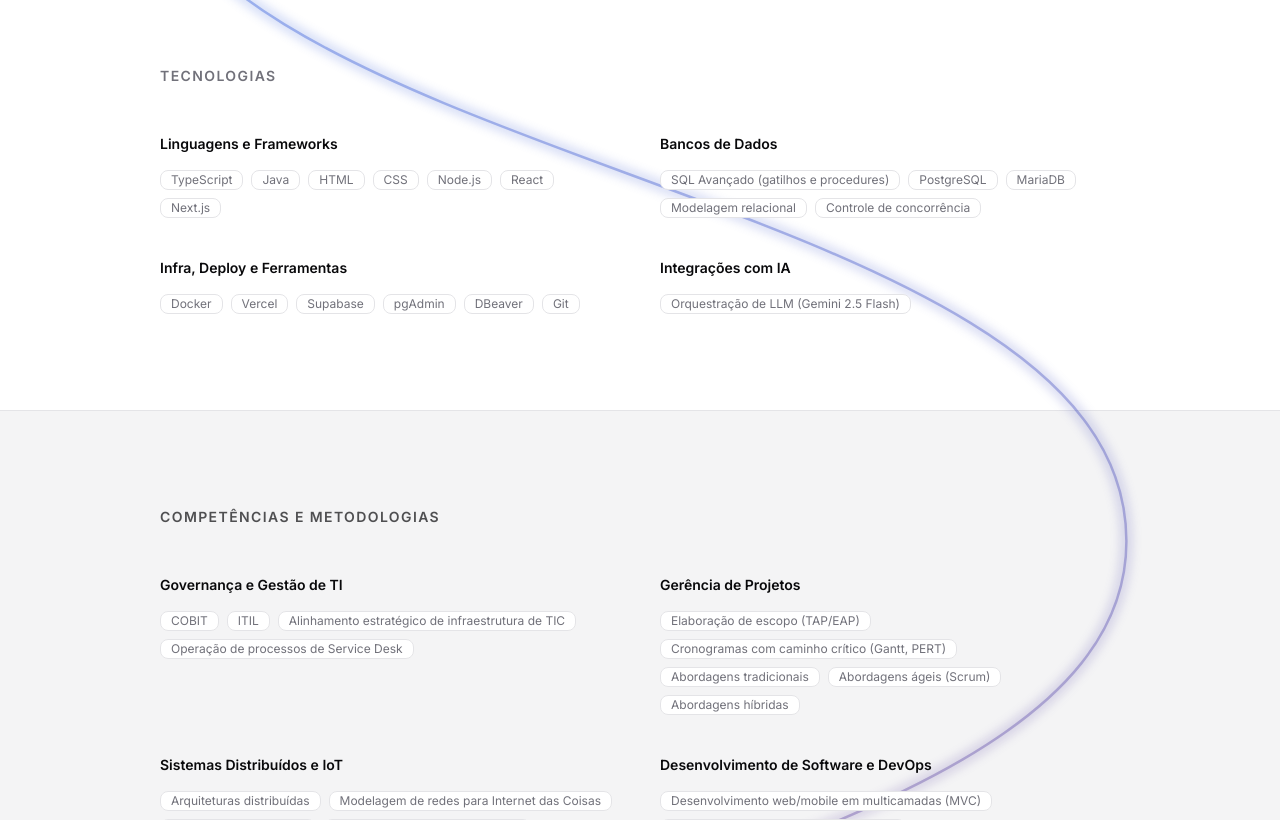
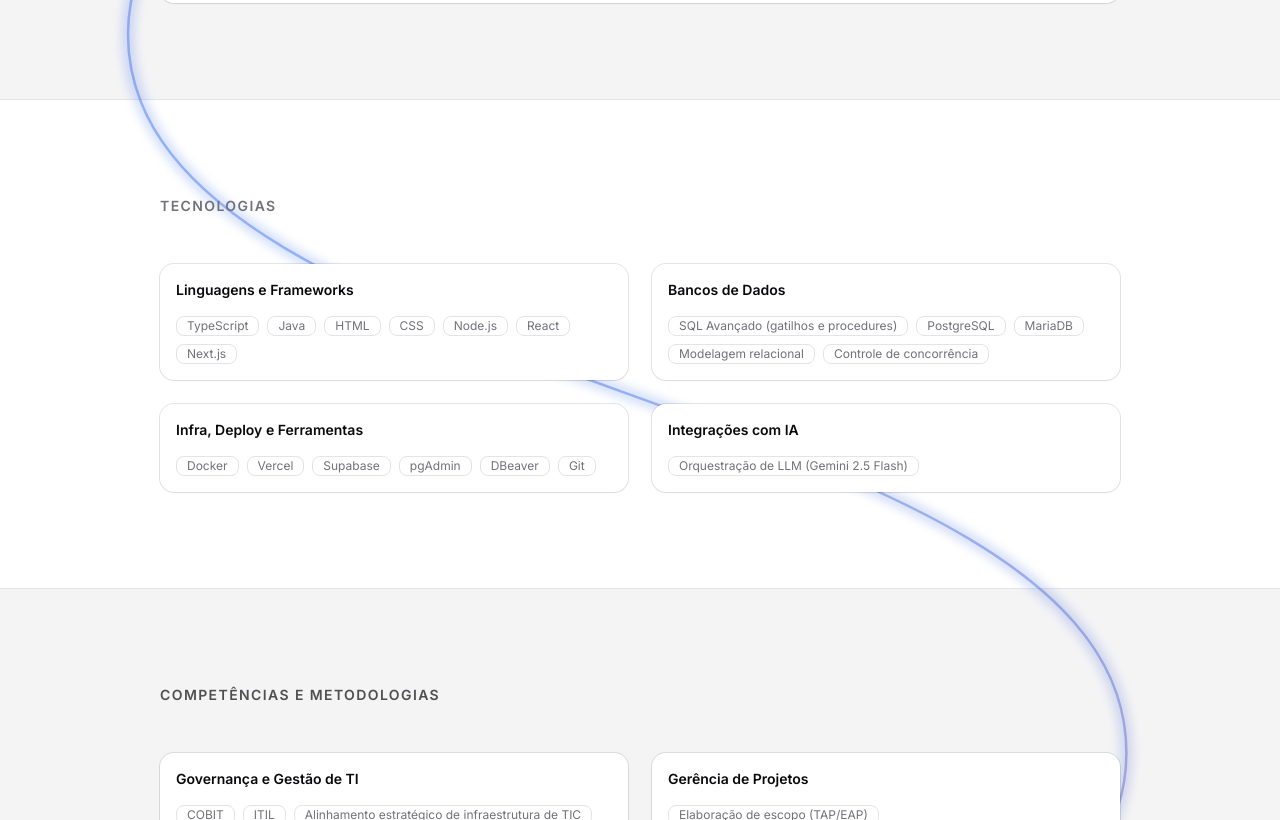
Before and after one commit to viccenzo-boff/Viccenzo-Boff, a Next.js app: page / in a window 1280 px wide. Shown: the part 3080-3900 px from the top of the page. Built offline with nearby package versions, Linux system fonts and the light colour scheme.

Commit message:
a linha agora é dinâmica e passa atrás dos itens

```diff
--- a/src/components/custom/academic-monitoring.tsx
+++ b/src/components/custom/academic-monitoring.tsx
@@ -14,7 +14,7 @@ export function AcademicMonitoring() {
           {monitorias.map((monitoria) => (
             <li
               key={monitoria.title}
-              className="flex items-center justify-between gap-4 rounded-lg border border-border px-5 py-4"
+              className="flex items-center justify-between gap-4 rounded-lg border border-border bg-background px-5 py-4"
             >
               <span className="text-sm font-medium text-foreground">
                 {monitoria.title}
--- a/src/components/custom/animated-scroll-line.tsx
+++ b/src/components/custom/animated-scroll-line.tsx
@@ -1,17 +1,19 @@
 "use client";
 
 import { useEffect, useRef, useState, useSyncExternalStore } from "react";
-import { motion, useScroll, useSpring } from "motion/react";
+import { motion, useScroll, useSpring, useTransform } from "motion/react";
 
-// Nós da serpentina em frações da página (x, y). Tangentes verticais nos nós e
-// pontos de controle espelhados entre segmentos — a curva é C1-contínua, sem quinas.
-// 8 travessias ≈ uma por seção da página.
+// A linha nasce como um sublinhado sob o resumo do Hero (~7,5% do documento),
+// sai na horizontal e mergulha na serpentina. Nós em frações da página (x, y),
+// com tangentes verticais e pontos de controle espelhados — curva C1-contínua,
+// sem quinas. 8 travessias ≈ uma por seção da página.
+const START: readonly [number, number] = [0.16, 0.108];
+
 const NODES: ReadonlyArray<readonly [number, number]> = [
-  [0.12, -0.02],
-  [0.9, 0.12],
-  [0.08, 0.25],
-  [0.92, 0.38],
-  [0.1, 0.51],
+  [0.9, 0.185],
+  [0.08, 0.28],
+  [0.92, 0.4],
+  [0.1, 0.52],
   [0.88, 0.64],
   [0.06, 0.77],
   [0.94, 0.9],
@@ -19,7 +21,10 @@ const NODES: ReadonlyArray<readonly [number, number]> = [
 ];
 
 // Metade do vão vertical entre nós — controla a abertura de cada curva
-const CONTROL_OFFSET = 0.065;
+const CONTROL_OFFSET = 0.06;
+
+// Alcance horizontal da tangente de saída do sublinhado inicial (fração da largura)
+const START_PULL = 0.4;
 
 const GRADIENT_ID = "scroll-line-gradient";
 
@@ -31,18 +36,21 @@ interface OverlaySize {
 // O path é gerado em pixels reais do documento (viewBox 1:1): escala uniforme
 // mantém a espessura constante e preserva a normalização do pathLength no draw.
 function buildPathD({ width, height }: OverlaySize): string {
-  const segments: string[] = [];
+  const [startX, startY] = START;
+  const segments = [`M ${startX * width} ${startY * height}`];
   let previous: readonly [number, number] | null = null;
   for (const node of NODES) {
     const [x, y] = node;
+    const control2 = `${x * width} ${(y - CONTROL_OFFSET) * height}`;
     if (previous === null) {
-      segments.push(`M ${x * width} ${y * height}`);
+      // Saída horizontal (o sublinhado do Hero) rumo à primeira curva vertical
+      segments.push(
+        `C ${(startX + START_PULL) * width} ${startY * height}, ${control2}, ${x * width} ${y * height}`,
+      );
     } else {
       const [previousX, previousY] = previous;
-      const control1Y = (previousY + CONTROL_OFFSET) * height;
-      const control2Y = (y - CONTROL_OFFSET) * height;
       segments.push(
-        `C ${previousX * width} ${control1Y}, ${x * width} ${control2Y}, ${x * width} ${y * height}`,
+        `C ${previousX * width} ${(previousY + CONTROL_OFFSET) * height}, ${control2}, ${x * width} ${y * height}`,
       );
     }
     previous = node;
@@ -73,11 +81,18 @@ export function AnimatedScrollLine() {
     getServerPrefersReducedMotion,
   );
   const { scrollYProgress } = useScroll();
-  const pathLength = useSpring(scrollYProgress, {
+  const smoothedProgress = useSpring(scrollYProgress, {
     stiffness: 90,
     damping: 30,
     restDelta: 0.001,
   });
+  // Sob reduced motion o desenho segue o scroll 1:1 (progresso acionado pelo
+  // usuário, não animação autônoma) — sem a inércia do spring; o pulse do glow
+  // é desativado pela media query em globals.css.
+  const pathLength = prefersReducedMotion ? scrollYProgress : smoothedProgress;
+  // Sem isso, o linecap redondo deixa um ponto visível no início do path
+  // mesmo com pathLength 0 — o traço só aparece quando o desenho começa.
+  const strokeOpacity = useTransform(pathLength, [0, 0.01], [0, 1]);
 
   useEffect(() => {
     const element = containerRef.current;
@@ -127,24 +142,21 @@ export function AnimatedScrollLine() {
               <stop offset="100%" style={{ stopColor: "var(--scroll-line-to)" }} />
             </linearGradient>
           </defs>
-          {prefersReducedMotion ? (
-            <path {...sharedPathProps} strokeWidth={2.5} data-testid="scroll-progress-path" />
-          ) : (
-            <>
+          {/* O fade fica no <g>: a animação CSS do pulse já ocupa a opacity do path */}
+          <motion.g style={{ opacity: strokeOpacity }}>
             <motion.path
               {...sharedPathProps}
               strokeWidth={7}
               className="scroll-line-glow"
               style={{ pathLength }}
             />
+          </motion.g>
           <motion.path
             {...sharedPathProps}
             strokeWidth={2.5}
-                style={{ pathLength }}
+            style={{ pathLength, opacity: strokeOpacity }}
             data-testid="scroll-progress-path"
           />
-            </>
-          )}
         </svg>
       )}
     </div>
--- a/src/components/custom/skills-matrix.tsx
+++ b/src/components/custom/skills-matrix.tsx
@@ -1,4 +1,5 @@
 import { Badge } from "@/components/ui/badge";
+import { Card, CardContent, CardHeader } from "@/components/ui/card";
 import { cvData } from "@/data/cv";
 
 export function SkillsMatrix() {
@@ -11,13 +12,16 @@ export function SkillsMatrix() {
           Competências e Metodologias
         </h2>
 
-        <div className="mt-12 grid grid-cols-1 gap-x-10 gap-y-10 sm:grid-cols-2">
+        <div className="mt-12 grid grid-cols-1 gap-6 sm:grid-cols-2">
           {technicalSkills.map((group) => (
-            <div key={group.category}>
+            <Card key={group.category} size="sm" className="bg-background">
+              <CardHeader>
                 <h3 className="text-sm font-semibold text-foreground">
                   {group.category}
                 </h3>
-              <div className="mt-4 flex flex-wrap gap-2">
+              </CardHeader>
+              <CardContent>
+                <div className="flex flex-wrap gap-2">
                   {group.skills.map((skill) => (
                     <Badge
                       key={skill}
@@ -28,7 +32,8 @@ export function SkillsMatrix() {
                     </Badge>
                   ))}
                 </div>
-            </div>
+              </CardContent>
+            </Card>
           ))}
         </div>
       </div>
--- a/src/components/custom/soft-skills.tsx
+++ b/src/components/custom/soft-skills.tsx
@@ -1,5 +1,6 @@
 import { Presentation } from "lucide-react";
 
+import { Card, CardContent, CardHeader } from "@/components/ui/card";
 import { cvData } from "@/data/cv";
 
 export function SoftSkills() {
@@ -12,13 +13,16 @@ export function SoftSkills() {
           Competências Comportamentais
         </h2>
 
-        <div className="mt-12 grid grid-cols-1 gap-8 sm:grid-cols-2">
+        <div className="mt-12 grid grid-cols-1 gap-6 sm:grid-cols-2">
           {softSkills.map((skill) => (
-            <div key={skill.title}>
+            <Card key={skill.title} size="sm" className="bg-background">
+              <CardHeader>
                 <h3 className="text-sm font-semibold text-foreground">
                   {skill.title}
                 </h3>
-              <p className="mt-2 text-sm leading-relaxed text-foreground/80">
+              </CardHeader>
+              <CardContent>
+                <p className="text-sm leading-relaxed text-foreground/80">
                   {skill.description}
                 </p>
                 {skill.evidence && (
@@ -27,7 +31,8 @@ export function SoftSkills() {
                     <span>{skill.evidence}</span>
                   </p>
                 )}
-            </div>
+              </CardContent>
+            </Card>
           ))}
         </div>
       </div>
--- a/src/components/custom/technologies.tsx
+++ b/src/components/custom/technologies.tsx
@@ -1,4 +1,5 @@
 import { Badge } from "@/components/ui/badge";
+import { Card, CardContent, CardHeader } from "@/components/ui/card";
 import { cvData } from "@/data/cv";
 
 export function Technologies() {
@@ -11,13 +12,16 @@ export function Technologies() {
           Tecnologias
         </h2>
 
-        <div className="mt-12 grid grid-cols-1 gap-x-10 gap-y-10 sm:grid-cols-2">
+        <div className="mt-12 grid grid-cols-1 gap-6 sm:grid-cols-2">
           {technologies.map((group) => (
-            <div key={group.category}>
+            <Card key={group.category} size="sm" className="bg-background">
+              <CardHeader>
                 <h3 className="text-sm font-semibold text-foreground">
                   {group.category}
                 </h3>
-              <div className="mt-4 flex flex-wrap gap-2">
+              </CardHeader>
+              <CardContent>
+                <div className="flex flex-wrap gap-2">
                   {group.skills.map((skill) => (
                     <Badge
                       key={skill}
@@ -28,7 +32,8 @@ export function Technologies() {
                     </Badge>
                   ))}
                 </div>
-            </div>
+              </CardContent>
+            </Card>
           ))}
         </div>
       </div>
--- a/src/components/ui/button.tsx
+++ b/src/components/ui/button.tsx
@@ -11,7 +11,7 @@ const buttonVariants = cva(
       variant: {
         default: "bg-primary text-primary-foreground hover:bg-primary/80",
         outline:
-          "border-border bg-background shadow-xs hover:bg-muted hover:text-foreground aria-expanded:bg-muted aria-expanded:text-foreground dark:border-input dark:bg-input/30 dark:hover:bg-input/50",
+          "border-border bg-background shadow-xs hover:bg-muted hover:text-foreground aria-expanded:bg-muted aria-expanded:text-foreground dark:border-input dark:bg-[color-mix(in_srgb,var(--input)_30%,var(--background))] dark:hover:bg-[color-mix(in_srgb,var(--input)_50%,var(--background))]",
         secondary:
           "bg-secondary text-secondary-foreground hover:bg-[color-mix(in_oklch,var(--secondary),var(--foreground)_5%)] aria-expanded:bg-secondary aria-expanded:text-secondary-foreground",
         ghost:
```
Also changed, not shown: src/components/custom/academic-background.tsx (+7 -2 lines), src/components/custom/experience-timeline.tsx (+9 -2 lines), .claudecode/architecture.md, .claudecode/prd.md. Lines whose indentation alone changed are shown as unchanged.
